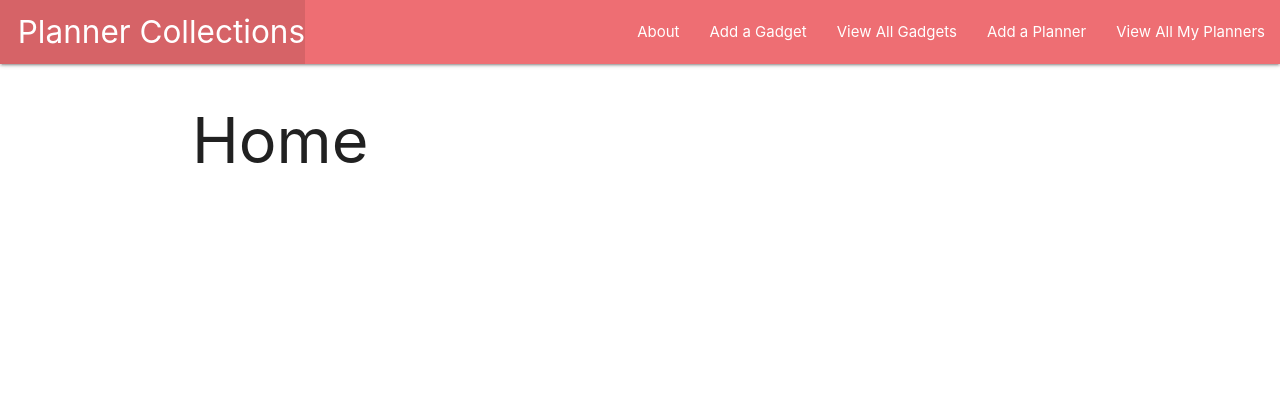
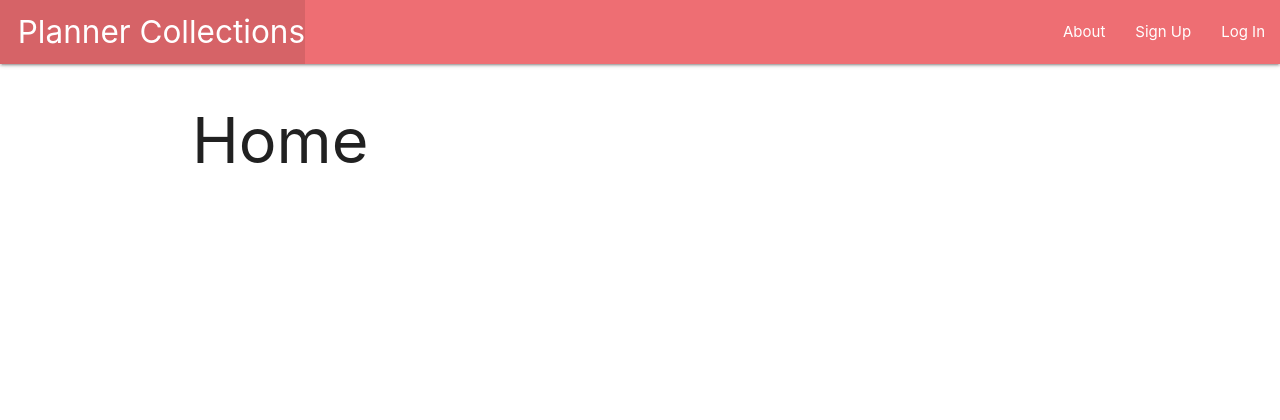
Before and after one commit to brownbugz/finch-collector, a Django app: page / in a window 1280 px wide. Shown: the top 420 px of the page. Run offline with Django 3.2, Linux system fonts and the light colour scheme.

Commit message:
updates base.html

```diff
--- a/main_app/templates/base.html
+++ b/main_app/templates/base.html
@@ -20,10 +20,17 @@
                 </ul>
                 <ul class="right">
                     <li><a href="{% url 'about' %}">About</a></li>
+                    {% if user.is_authenticated %}
                       <li><a href="{% url 'gadgets_create' %}">Add a Gadget</a></li>
                       <li><a href="{% url 'gadgets_index' %}">View All Gadgets</a></li>
                       <li><a href="{% url 'planners_create' %}">Add a Planner</a></li>
                       <li><a href="{% url 'index' %}">View All My Planners</a></li>
+                      <li><a href="{% url 'logout' %}">Log Out</a></li>
+                    {% else %}
+                      <li><a href="{% url 'signup' %}">Sign Up</a></li>
+                      <li><a href="{% url 'login' %}">Log In</a></li>
+
+                    {% endif %}
                 </ul>
             </div>
         </nav>
```
Lines whose indentation alone changed are shown as unchanged.
